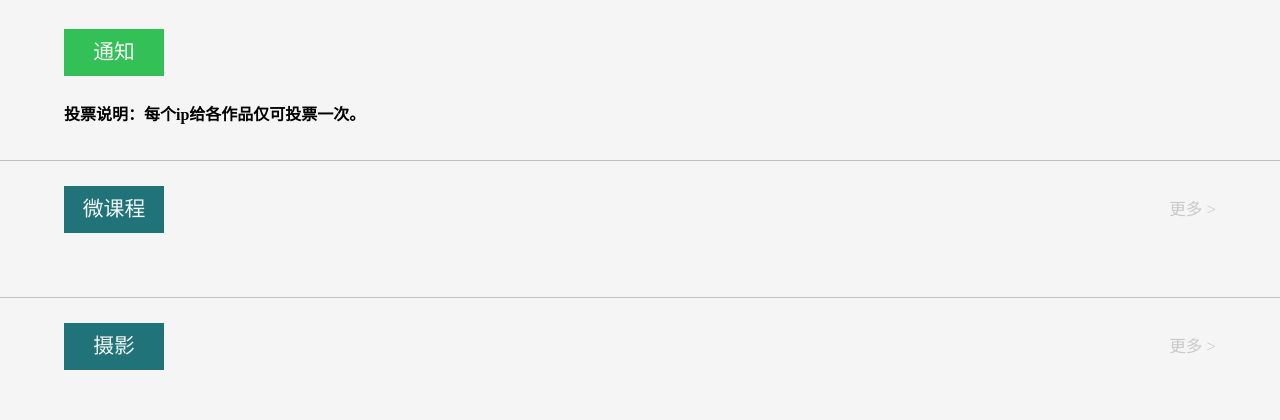
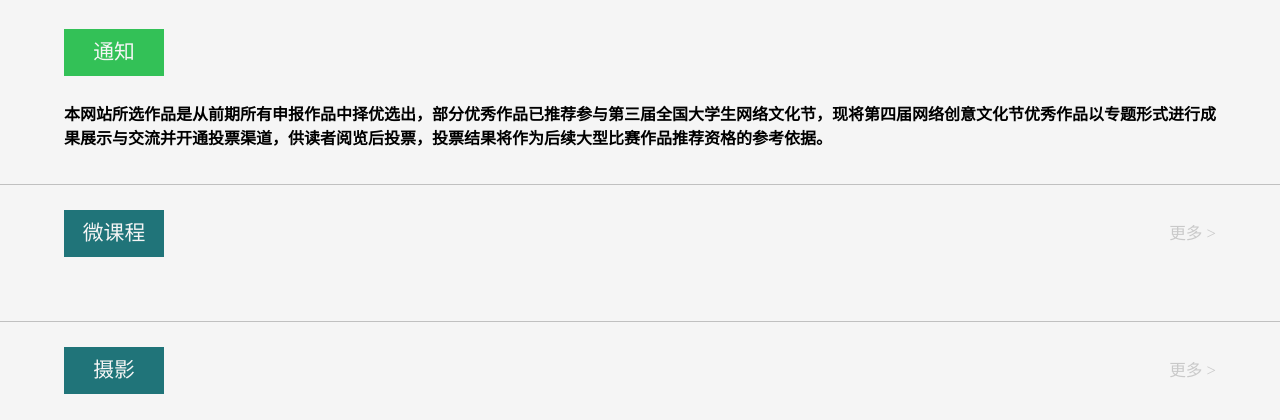
Before and after one commit to Muxi-Studio/ccnu-network-culture-festival, a Flask app: template app/templates/main/index.html in a window 1280 px wide. Shown: the part 1007-1427 px from the top of the page. Run offline with Flask 2, Linux system fonts and the light colour scheme; the template is opened without the code that fills it, so the values that code supplies are empty; parts of the project's set-up code (start-up, migrations or seed data) failed here and were passed over.

Commit message:
fix: modify the tip

```diff
--- a/app/templates/main/index.html
+++ b/app/templates/main/index.html
@@ -19,7 +19,7 @@
 		</div>
 		<div class="index_notice_box">
 
-                 <b>投票说明：每个ip给各作品仅可投票一次。</b>
+                 <b>本网站所选作品是从前期所有申报作品中择优选出，部分优秀作品已推荐参与第三届全国大学生网络文化节，现将第四届网络创意文化节优秀作品以专题形式进行成果展示与交流并开通投票渠道，供读者阅览后投票，投票结果将作为后续大型比赛作品推荐资格的参考依据。</b>
 	<!--	{% for notice in notices %}-->
 			<div class="index_notice_content">
                 <div class="index_notice_dot"></div>
```
Also changed, not shown: 7 other files.
